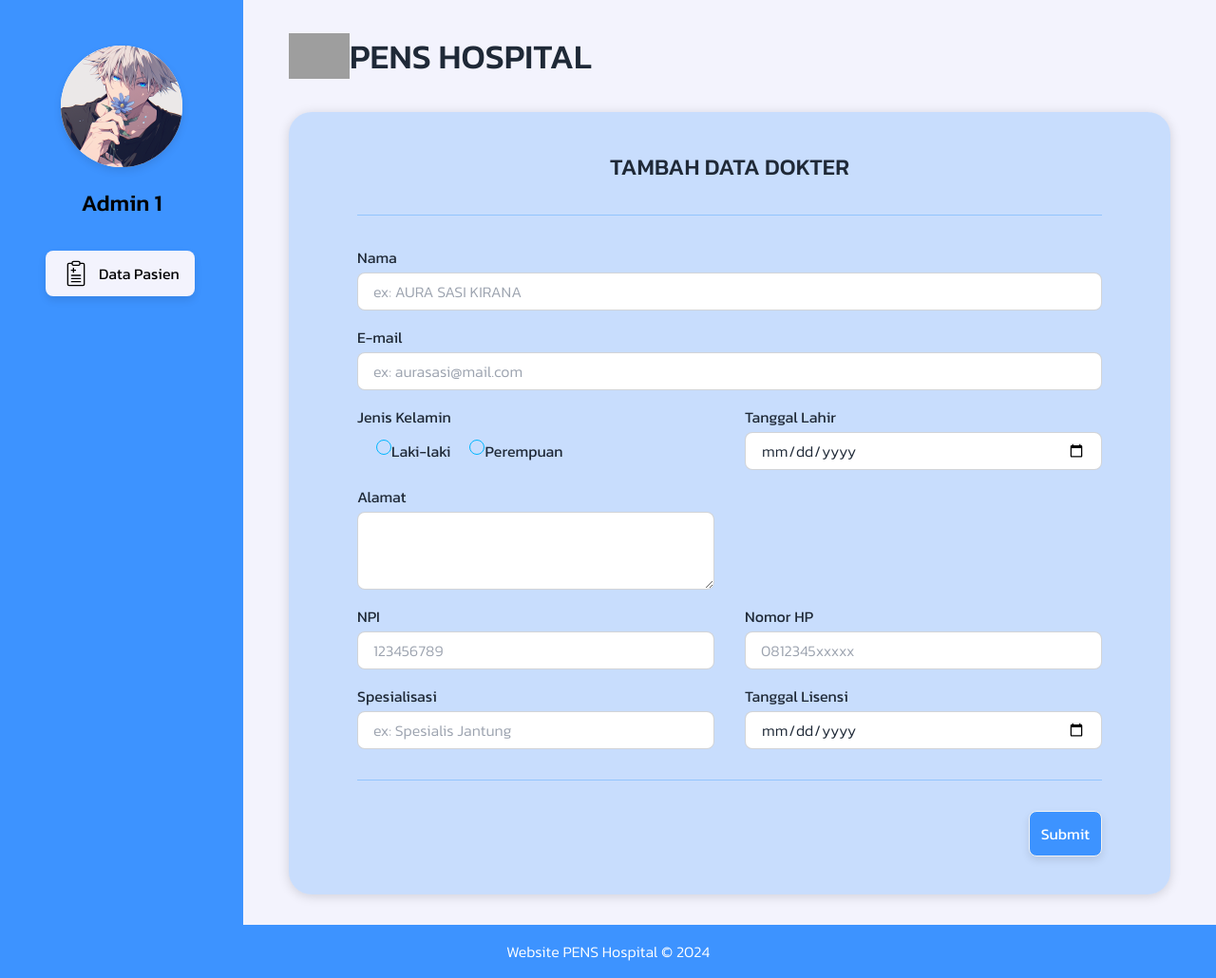
After one commit to nafisaa11/Rekam_Medis_CI, a CodeIgniter app: page /TUGAS_WABW/index.php/rekam_medis/tambahDokter in a window 1280 px wide. The commit adds this page. Shown: the whole page at 95% size. Run offline with CodeIgniter, Linux system fonts and the light colour scheme; some web fonts are replaced; grey boxes are pictures that could not be loaded.

Commit message:
form tambah dokter

```diff
--- a/application/controllers/rekam_medis.php
+++ b/application/controllers/rekam_medis.php
@@ -144,7 +144,14 @@ class Rekam_medis extends CI_Controller
 }
 
 
+    public function tambahDokter()
+    {
+    $data['judul'] = 'Halaman Tambah Dokter';
 
+    $this->load->view('template/header', $data);
+    $this->load->view('Rekam_medis/TambahDokter', $data);
+    $this->load->view('template/footer');
+}
 
 
     public function tambahPasien()
--- /dev/null
+++ b/application/views/Rekam_medis/TambahDokter.php
@@ -0,0 +1,160 @@
+<div class="flex flex-1">
+
+<!-- Sidebar -->
+<aside class="flex flex-col w-64 bg-Main8 text-white px-12 py-12 relative">
+    <!-- Admin -->
+    <div class="flex justify-center items-center">
+        <div class="w-32 h-32 bg-White rounded-full overflow-hidden shadow-Button">
+            <img src="<?= base_url(); ?>asset/img/gojo.png" alt="" class="w-full h-full object-cover">
+        </div>
+    </div>
+    <div class="flex justify-center items-center mt-5 text-black">
+        <h3>Admin 1</h3>
+    </div>
+    <!-- Button -->
+    <div class="flex justify-start items-center mt-8">
+        <a href="main">
+            <div class="flex w-auto h-12 bg-Bg3 px-4 py-2 rounded-lg items-center shadow-Button hover:bg-Main9">
+                <img src="<?= base_url(); ?>asset/img/clinical_f.svg" alt="Data" class="w-8 mr-2">
+                <p class="p-regular text-black">Data Pasien</p>
+            </div>
+        </a>
+    </div>
+</aside>
+
+
+<!-- Main Content -->
+<main class="flex-1 px-12 py-8 bg-Bg3">
+    <div class="content w-full h-full mx-auto">
+        <div class="flex w-full h-auto items-center">
+            <img src="<?= base_url(); ?>asset/img/Shield.png" alt="" class="w-16">
+            <h2>PENS HOSPITAL</h2>
+        </div>
+
+        <div class="w-full rounded-3xl p-10 mt-8 bg-Bg4-30 shadow-Card">
+          <div class="header mb-5">
+              <h3 class="text-center">TAMBAH DATA DOKTER</h3>
+          </div>
+
+          <form class="mt-8 mx-8" action="" method="post">
+
+              <!-- Judul FORM -->
+              <div class="border-t opacity-100 border-blue-300 my-8"></div>
+
+              <!-- DATA PASIEN -->
+
+              <div class="nama mb-4">
+                  <div class="form-control w-full">
+                      <span class="p-regular label-text mb-1 text-base">Nama</span>
+                      <input
+                          type="text"
+                          name="nama"
+                          class="p-light input input-bordered w-full max-w-full input-md h-10"
+                          placeholder="ex: AURA SASI KIRANA" required>
+                  </div>
+              </div>
+
+              <div class="email mb-4">
+                  <div class="form-control w-full">
+                      <span class="p-regular label-text mb-1 text-base">E-mail</span>
+                      <input
+                          type="email"
+                          name="email"
+                          class="p-light input input-bordered w-full max-w-full input-md h-10"
+                          placeholder="ex: aurasasi@mail.com">
+                  </div>
+              </div>
+
+              <div class="grid grid-cols-2 gap-8 mb-4">
+                  <div class="jenis-kemain form-control w-full">
+                      <span class="p-regular label-text mb-1 text-base">Jenis Kelamin</span>
+                      <div class="flex mt-2">
+                          <input
+                              type="radio"
+                              name="jenis-kelamin"
+                              value="Laki-laki"
+                              class="p-light radio radio-info radio-xs ml-5 items-center" required />
+                          <span>Laki-laki</span>
+
+                          <input
+                              type="radio"
+                              name="jenis-kelamin"
+                              value="Perempuan"
+                              class="p-light radio radio-info radio-xs ml-5 items-center" required />
+                          <span>Perempuan</span>
+                      </div>
+                  </div>
+
+                  <div class="tanggal-lahir form-control w-full">
+                      <span class="p-regular label-text mb-1 text-base">Tanggal Lahir</span>
+                      <input
+                          type="date"
+                          name="tgl-lahir"
+                          class="p-light input input-bordered w-full max-w-full input-md h-10" required>
+                  </div>
+              </div>
+
+              <div class="grid grid-cols-4 gap-8 mb-4">
+                  <div class="alamat form-control col-span-2">
+                      <span class="p-regular label-text mb-1 text-base">Alamat</span>
+                      <textarea
+                          name="alamat"
+                          class="p-light textarea textarea-bordered"
+                          required></textarea>
+                  </div>
+              </div>
+
+              <div class="grid grid-cols-4 gap-8 mb-4">
+                  <div class="npi form-control col-span-2">
+                      <span class="p-regular label-text mb-1 text-base">NPI</span>
+                      <input
+                          type="text"
+                          name="npi"
+                          class="p-light input input-bordered w-full max-w-full input-md h-10"
+                          placeholder="123456789" required>
+                  </div>
+
+                  <div class="no-hp form-control col-span-2">
+                      <span class="p-regular label-text mb-1 text-base">Nomor HP</span>
+                      <input
+                          type="text"
+                          name="no-hp"
+                          class="p-light input input-bordered w-full max-w-full input-md h-10"
+                          placeholder="0812345xxxxx" required>
+                  </div>
+              </div>
+
+              <div class="spesialisasi grid grid-cols-2 gap-8 mb-4">
+                  <div class="no-rek form-control w-full">
+                      <span class="p-regular label-text mb-1 text-base">Spesialisasi</span>
+                      <input
+                          type="text"
+                          name="spesialisasi"
+                          class="p-light input input-bordered w-full max-w-full input-md h-10"
+                          placeholder="ex: Spesialis Jantung">
+                  </div>
+
+                  <div class="tanggal-lisensi form-control w-full">
+                      <span class="p-regular label-text mb-1 text-base">Tanggal Lisensi</span>
+                      <input
+                          type="date"
+                          name="tanggal-lisensi"
+                          class="p-light input input-bordered w-full max-w-full input-md h-10"
+                          required>
+                  </div>
+              </div>
+
+        <div class="border-t opacity-100 border-blue-300 my-8"></div>
+
+        <!-- Button Tambah Data Pasien -->
+        <div class="btn-simpan flex justify-end">
+            <button type="submit" name="simpanPasien" id="nextBtn" class="p-regular btn bg-Main8 hover:bg-Main9 text-white px-3 py-1 shadow-Button">Submit</button>
+        </div>
+    </form>
+</div>
+
+
+    </div>
+</main>
+
+</div>
```
Also changed, not shown: asset/css/output.css (+4 -38 lines).
